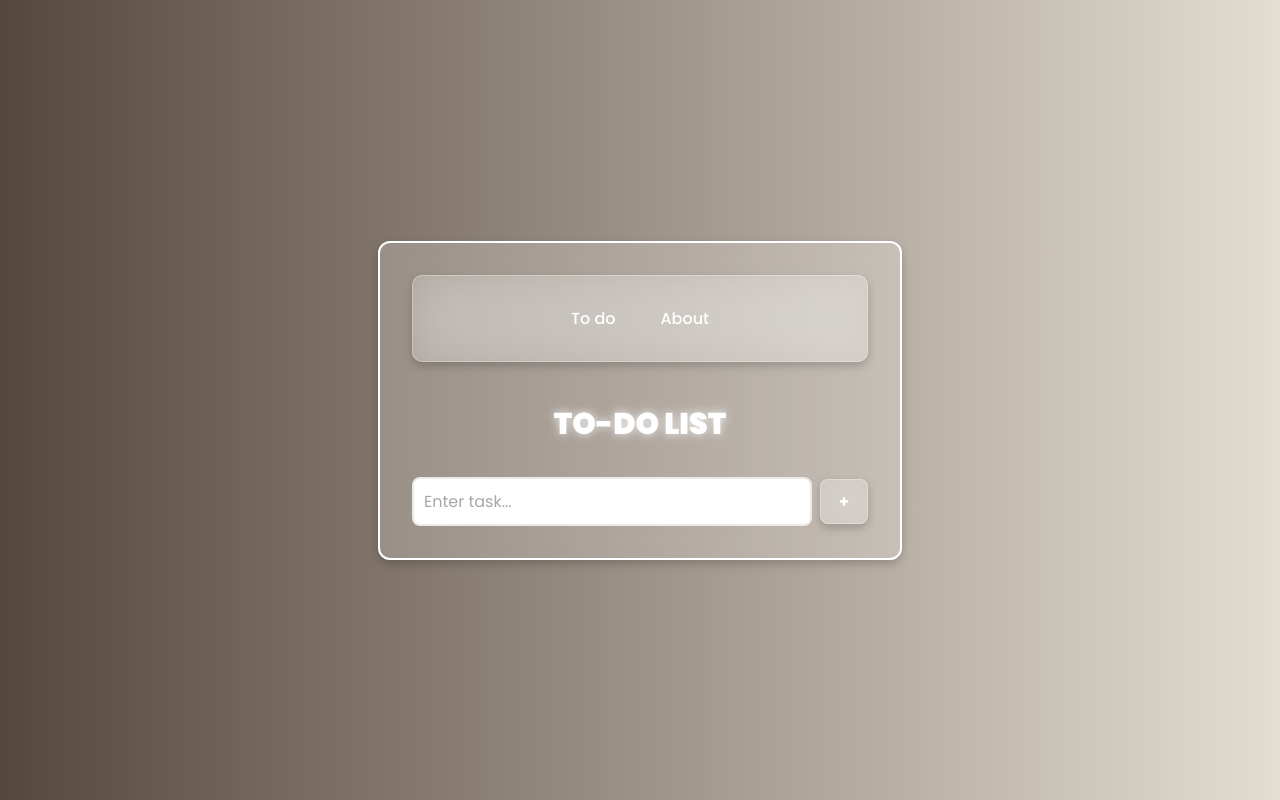
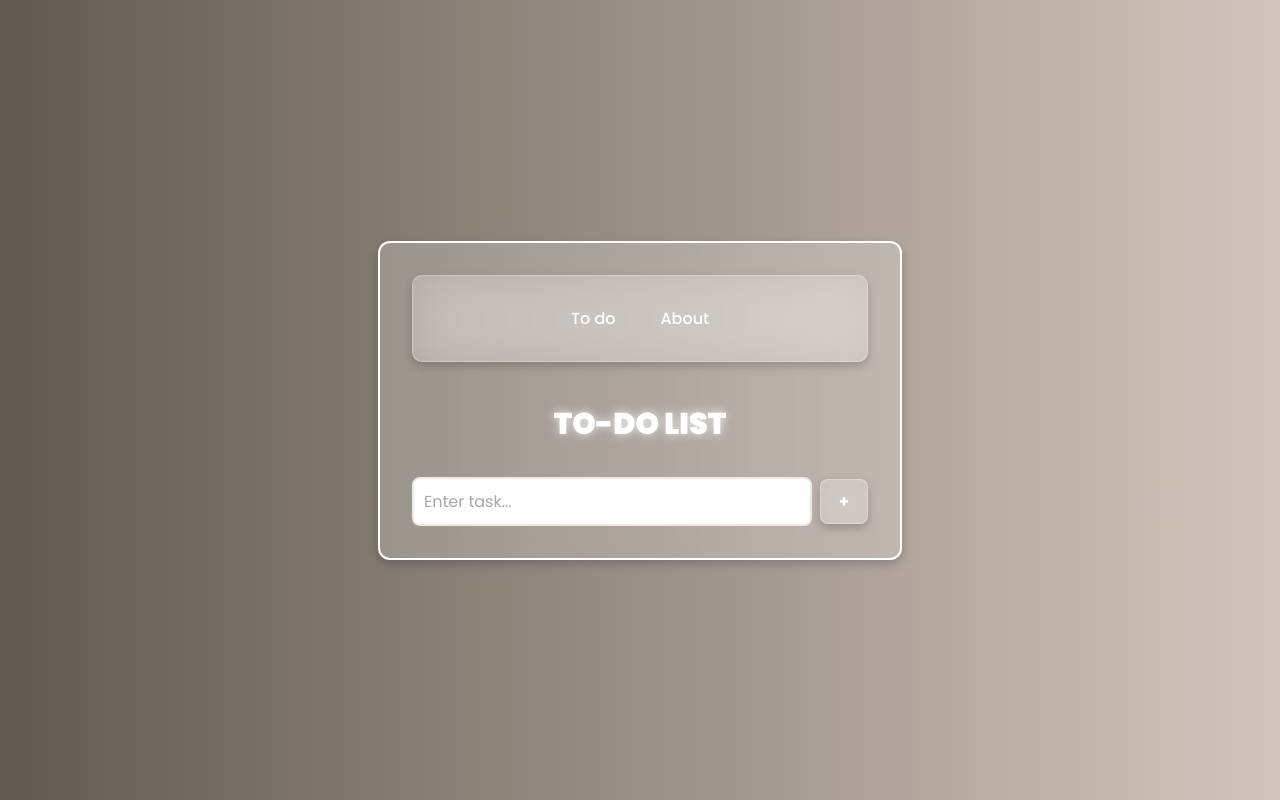
Before and after one commit to NarjesD/My-todo-app-inl-mning, a React (Vite) app: page / in a window 1280 px wide. Built offline with nearby package versions, Linux system fonts and the light colour scheme; a web font is replaced by a local one.

Commit message:
Uppdaterade App.css

```diff
--- a/src/App.css
+++ b/src/App.css
@@ -235,8 +235,8 @@ button:hover {
     padding: 2rem;
     background-image: linear-gradient(
       to right,
-      rgba(71, 55, 45, 0.822),
-      rgb(227, 221, 210)
+      rgb(96, 90, 80),
+      rgb(211, 197, 189)
     );
   }
 
```
